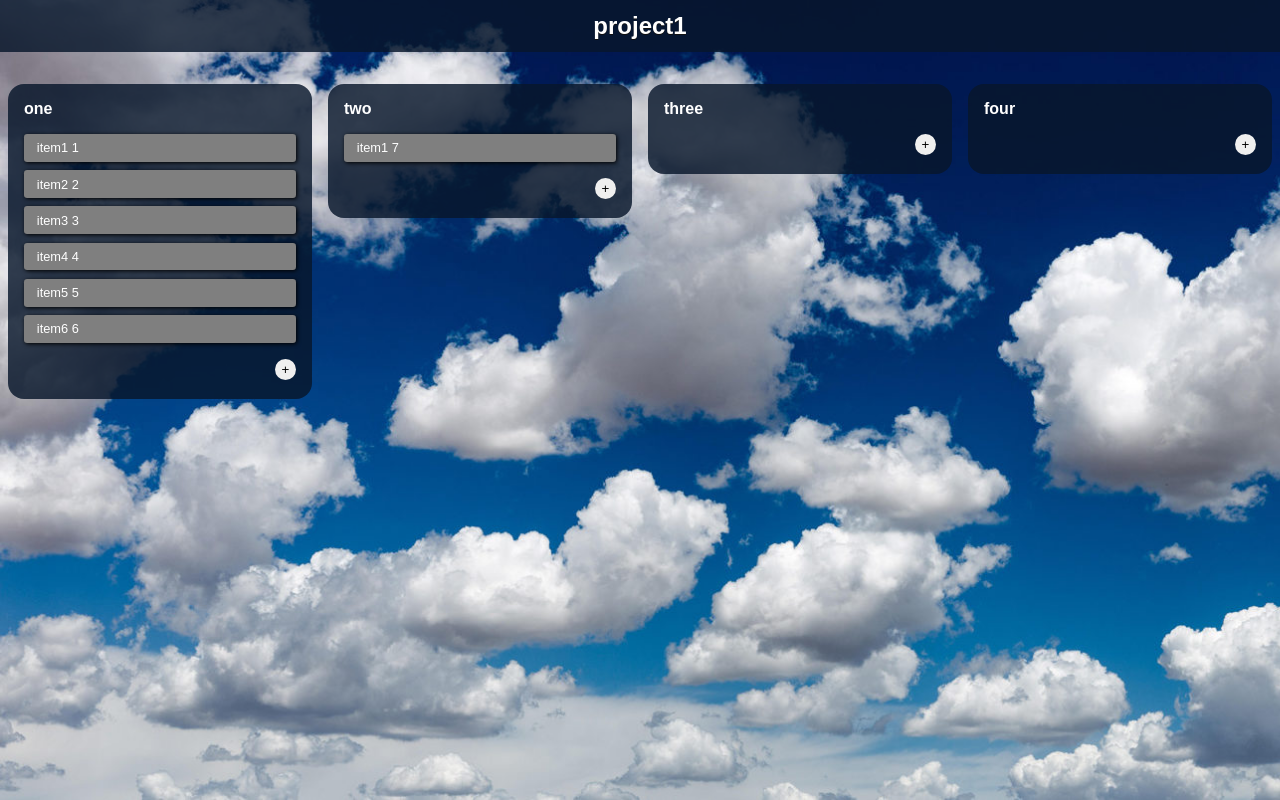
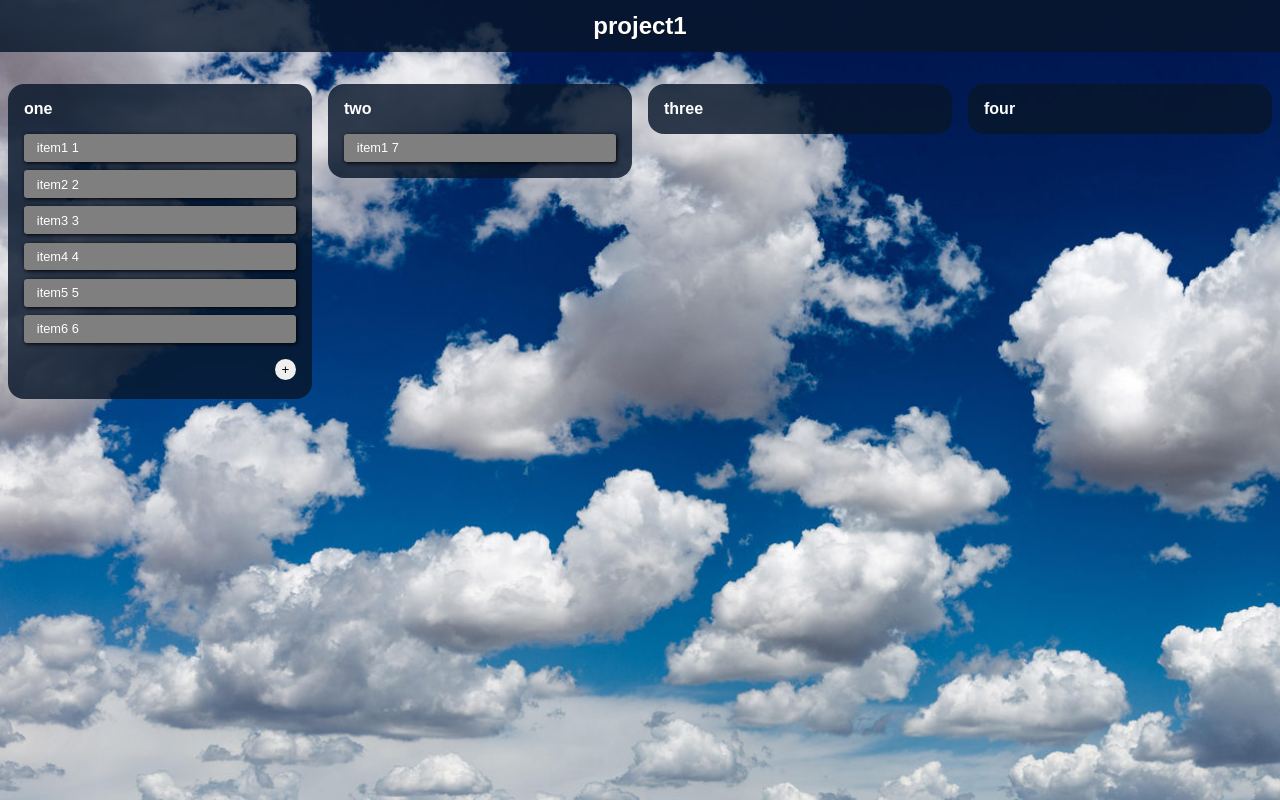
Before and after one commit to rmessina1010/kanbanBoard, a React (Create React App) app: page / in a window 1280 px wide. Built offline with nearby package versions, Linux system fonts and the light colour scheme.

Commit message:
Hoisted the AddItem component call to the ProjectArea component.

```diff
--- a/src/App.js
+++ b/src/App.js
@@ -1,7 +1,6 @@
 import './App.css';
 import ProjectArea from './components/project';
 import projects from './components/data';
-import AddItem from './components/additem';
 
 function App() {
   return (
--- a/src/components/additem.js
+++ b/src/components/additem.js
@@ -9,7 +9,7 @@ export default function AddItem(props) {
     const selfUpdate = e => { setData(e.target.value); }
     const updateTarget = () => {
         if (typeof props.update === 'function' && data.trim() !== '') {
-            props.update(data);
+            props.update(props.colKey, data);
             setData('');
         }
     }
--- a/src/components/draggables.js
+++ b/src/components/draggables.js
@@ -1,22 +1,11 @@
-import AddItem, { Hx } from './additem';
 import { Draggable, Droppable } from 'react-beautiful-dnd'
-
+import { Hx } from './additem';
 
 export default function DraggableList(props) {
-    const appendItem = (item) => {
-        props.updater(props.colKey, {
-            item,
-            desc: '...',
-            img: null,
-            status: false,
-        })
-    }
-
     return (
         <Droppable droppableId={'drg-list-' + props.data.colId}>
             {(provided) => {
                 return (
-                    <div className={'drg-col'}>
                     <div ref={provided.innerRef} {...provided.droppableProps}>
                         <Hx classes='drg-list-title' x={4} title={props.data.colTitle} />
                         <ul className={'drg-list'} >
@@ -32,8 +21,6 @@ export default function DraggableList(props) {
                             {provided.placeholder}
                         </ul>
                     </div>
-                        {props.canAppend ? <AddItem update={appendItem} /> : null}
-                    </div>
                 )
             }}
         </Droppable>
--- a/src/components/project.js
+++ b/src/components/project.js
@@ -1,13 +1,20 @@
 import { useState } from 'react'
-import { DragDropContext } from 'react-beautiful-dnd'
-
-import { Hx } from './additem';
+import { DragDropContext, Droppable, Draggable } from 'react-beautiful-dnd'
+import AddItem, { Hx } from './additem';
 import DraggableList from './draggables';
 
 export default function ProjectArea(props) {
 
-    const [projectData, setProjectData] = useState(props.data)
-    const updater = (col, item) => {
+    const [projectData, setProjectData] = useState(props.data);
+
+    const appendItem = (col, data) => {
+
+        let item = {
+            item: data,
+            desc: '...',
+            img: null,
+            status: false,
+        };
         let newData = JSON.parse(JSON.stringify(projectData));
         item.id = newData.nextItem;
         newData.nextItem++;
@@ -29,27 +36,39 @@ export default function ProjectArea(props) {
                 newData.cols[targCol].items.splice(res.destination.index, 0, theItem);
             }
         }
-
         setProjectData(newData);
     }
+
+
 
     return (
         <div className="drag-proj">
             <Hx classes="proj-title" x={props.hx} title={props.data.title} />
-            <div className="drg-area">
             <DragDropContext onDragEnd={handleDragEnd}>
+                <Droppable droppableId="drg-area-cols" type="cols" direction="horizontal">
+                    {(provided) => {
+                        return (<div className="drg-area">
                             {Object.keys(projectData.cols).map((key, index) =>
+                                <Draggable key={'drg-col-' + key} draggableId={'drg-col-' + key} index={index}>
+                                    {(provided) => {
+                                        let canAppend = (typeof props.canAppend === 'function' ? props.canAppend(index, key, projectData.cols) : props.canAppend)
+                                        return (
+                                            <div className={'drg-col'}>
                                                 <DraggableList
                                                     data={projectData.cols[key]}
-                            updater={updater}
                                                     colKey={key}
                                                     key={'drg-col-' + projectData.cols[key].colId}
                                                     render={props.render}
-                            canAppend={typeof props.canAppend === 'function' ? props.canAppend(0, key, projectData.cols) : props.canAppend}
                                                 />
+                                                {canAppend ? <AddItem update={appendItem} colKey={key} /> : null}
+                                            </div>);
+                                    }}
+                                </Draggable>
                             )}
+                        </div>);
+                    }}
+                </Droppable>
             </DragDropContext>
-            </div>
         </div>
     );
 }
```
Lines whose indentation alone changed are shown as unchanged.
